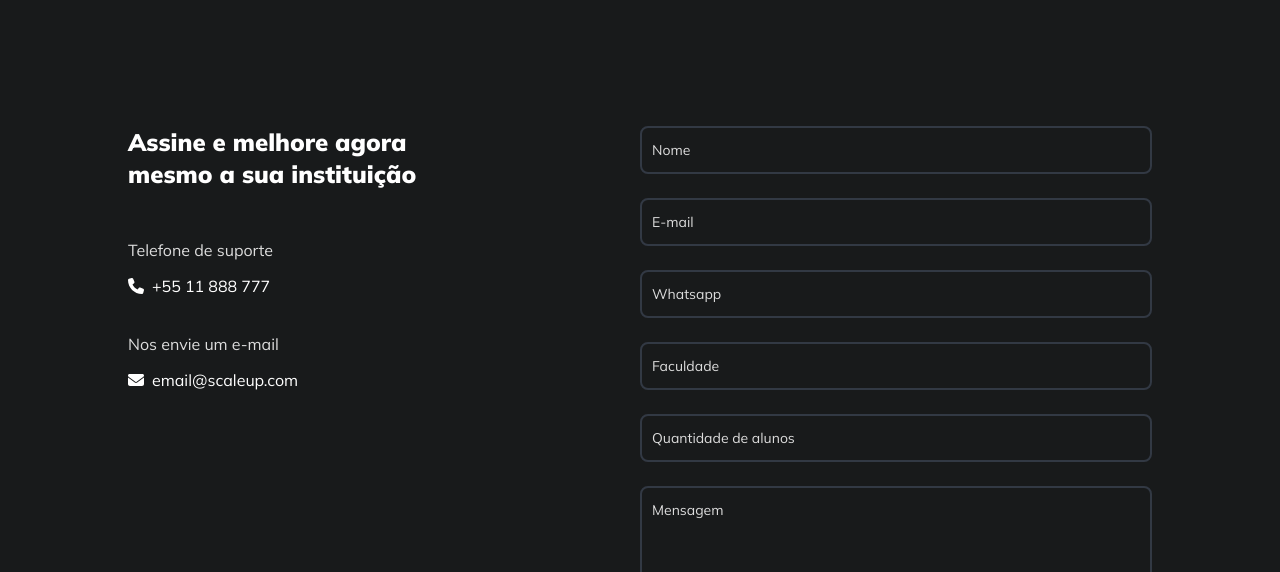
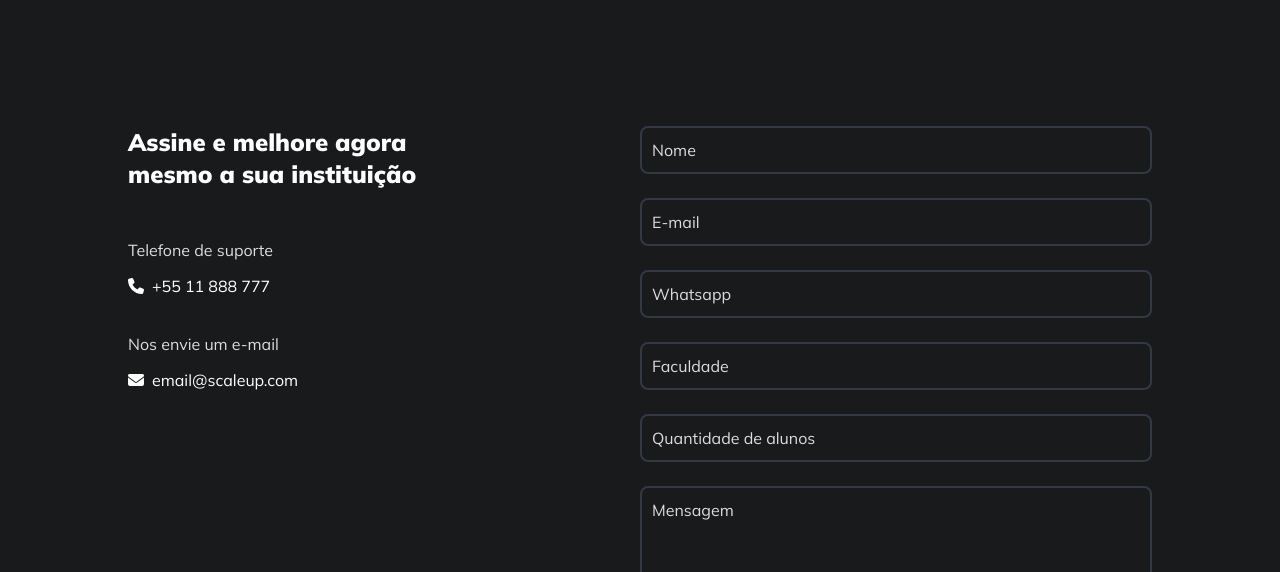
Before and after one commit to akini072/Vue3-Dashboard-Swin, a Vue app: page / in a window 1280 px wide. Shown: the part 1840-2412 px from the top of the page. Built offline with nearby package versions, Linux system fonts and the light colour scheme.

Commit message:
When labelDown text is base, when labelUp text is sm

```diff
--- a/src/assets/index.css
+++ b/src/assets/index.css
@@ -54,11 +54,11 @@
     @apply text-base w-full h-full text-txtColor rounded-lg border-2 border-bannerColor outline-none focus:border-blue-500;
   }
   .labelDown {
-    @apply absolute top-3.5 left-3 w-fit text-sm text-txtColor transition-all duration-300;
+    @apply absolute top-3 left-3 w-fit text-base text-txtColor transition-all duration-300;
   }
   .labelUp + label,
   /* Keep label up when it has content (not shown placeholder): */
   .contractInput:not(:placeholder-shown).contractInput:not(:focus) + label {
-    @apply absolute -top-3 bg-bodyColor px-2 text-titleColor;
+    @apply absolute -top-3 bg-bodyColor px-2 text-titleColor text-sm;
   }
 }
```
